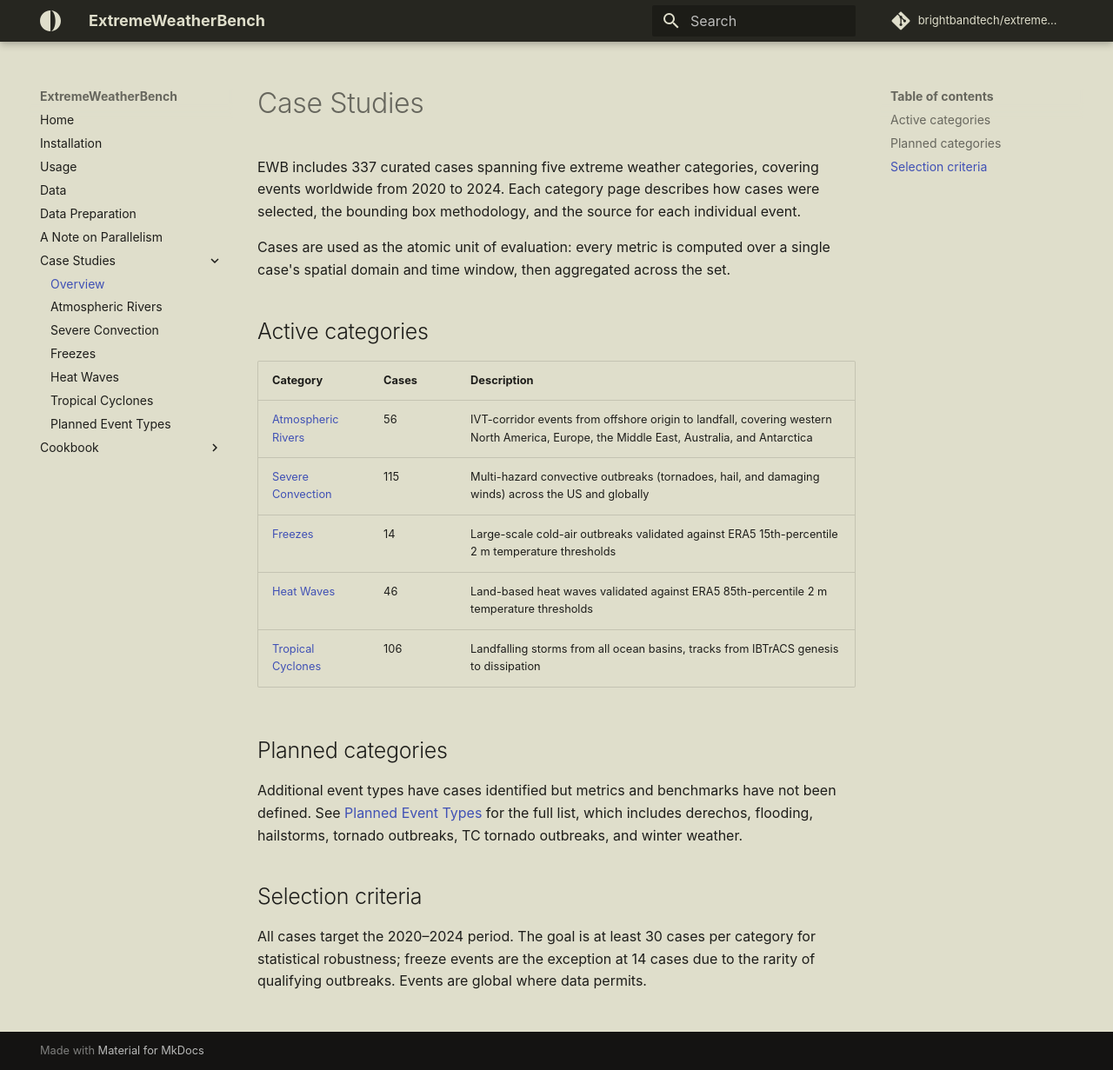
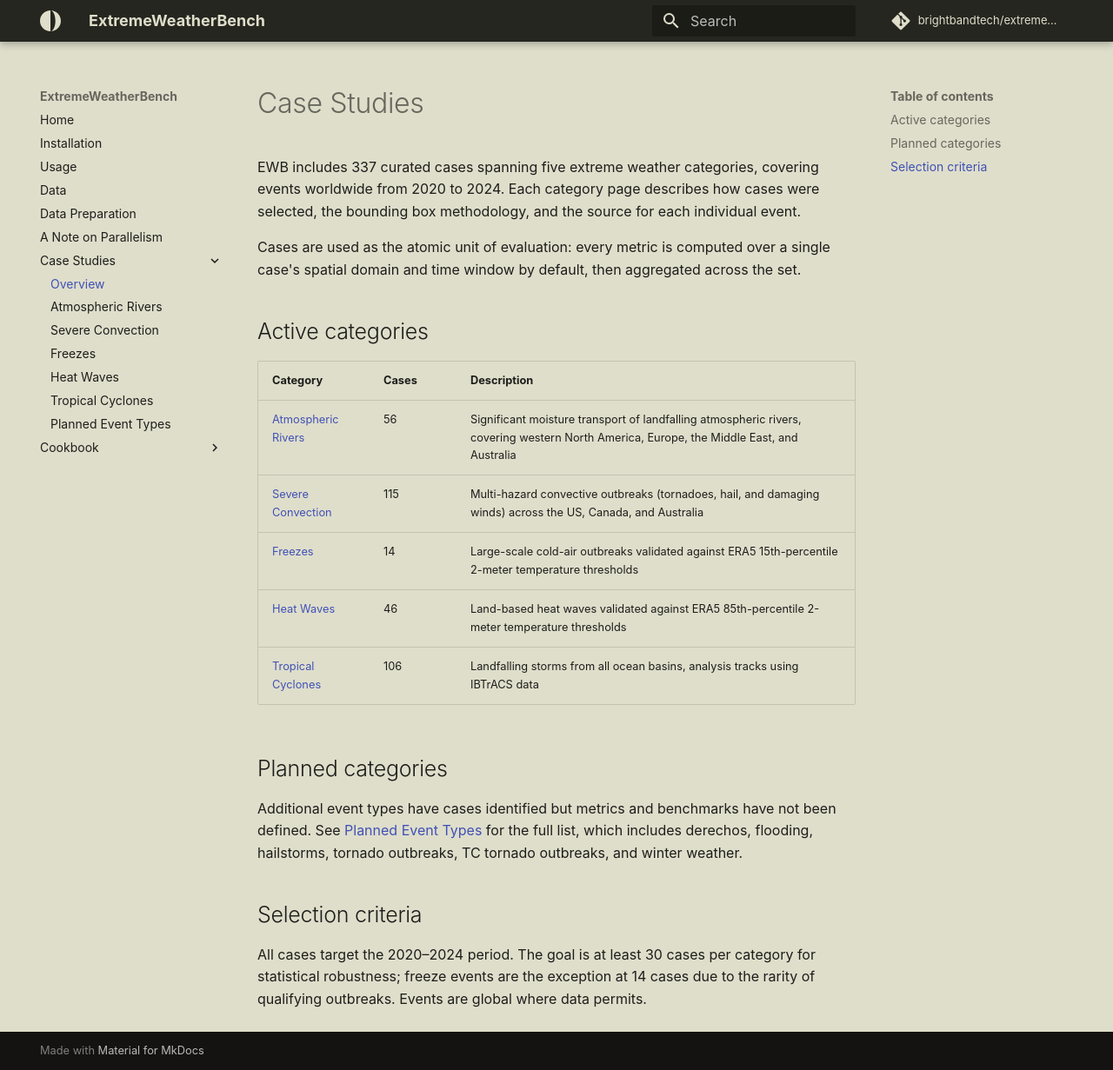
Before and after one commit to brightbandtech/ExtremeWeatherBench, an MkDocs documentation site: the page built from docs/events/case_studies.md, in a window 1280 px wide and 1231 px high. Shown: the whole window at 87% size. Built offline with MkDocs 1.6.1 and Material for MkDocs 9.7.7, drawn with Linux system fonts in a browser that asks for light colours; comment, search, counter and statistics services are not loaded.

Commit message:
modify descriptions

```diff
--- a/docs/events/case_studies.md
+++ b/docs/events/case_studies.md
@@ -5,17 +5,17 @@ events worldwide from 2020 to 2024. Each category page describes how cases were
 selected, the bounding box methodology, and the source for each individual event.
 
 Cases are used as the atomic unit of evaluation: every metric is computed over a
-single case's spatial domain and time window, then aggregated across the set.
+single case's spatial domain and time window by default, then aggregated across the set.
 
 ## Active categories
 
 | Category | Cases | Description |
 |---|---|---|
-| [Atmospheric Rivers](atmospheric_rivers.md) | 56 | IVT-corridor events from offshore origin to landfall, covering western North America, Europe, the Middle East, Australia, and Antarctica |
-| [Severe Convection](severe_convection.md) | 115 | Multi-hazard convective outbreaks (tornadoes, hail, and damaging winds) across the US and globally |
-| [Freezes](cold_snaps.md) | 14 | Large-scale cold-air outbreaks validated against ERA5 15th-percentile 2 m temperature thresholds |
-| [Heat Waves](heat_waves.md) | 46 | Land-based heat waves validated against ERA5 85th-percentile 2 m temperature thresholds |
-| [Tropical Cyclones](tropical_cyclones.md) | 106 | Landfalling storms from all ocean basins, tracks from IBTrACS genesis to dissipation |
+| [Atmospheric Rivers](atmospheric_rivers.md) | 56 | Significant moisture transport of landfalling atmospheric rivers, covering western North America, Europe, the Middle East, and Australia |
+| [Severe Convection](severe_convection.md) | 115 | Multi-hazard convective outbreaks (tornadoes, hail, and damaging winds) across the US, Canada, and Australia |
+| [Freezes](cold_snaps.md) | 14 | Large-scale cold-air outbreaks validated against ERA5 15th-percentile 2-meter temperature thresholds |
+| [Heat Waves](heat_waves.md) | 46 | Land-based heat waves validated against ERA5 85th-percentile 2-meter temperature thresholds |
+| [Tropical Cyclones](tropical_cyclones.md) | 106 | Landfalling storms from all ocean basins, analysis tracks using IBTrACS data |
 
 ## Planned categories
 
```
Also changed, not shown: docs/events/atmospheric_rivers.md (+1 -1 lines), docs/events/cold_snaps.md (+1 -1 lines), docs/events/heat_waves.md (+1 -4 lines), docs/events/severe_convection.md (+1 -1 lines), docs/events/tropical_cyclones.md (+1 -1 lines).
